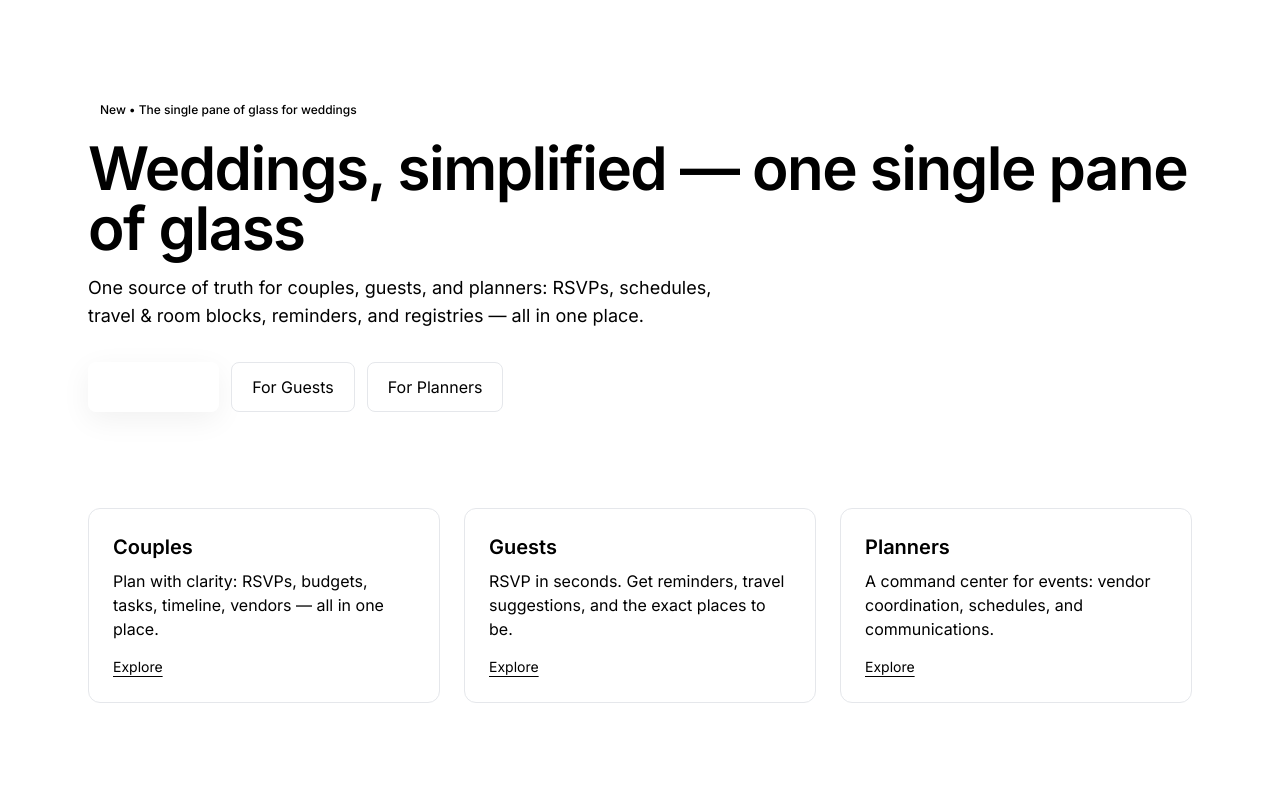
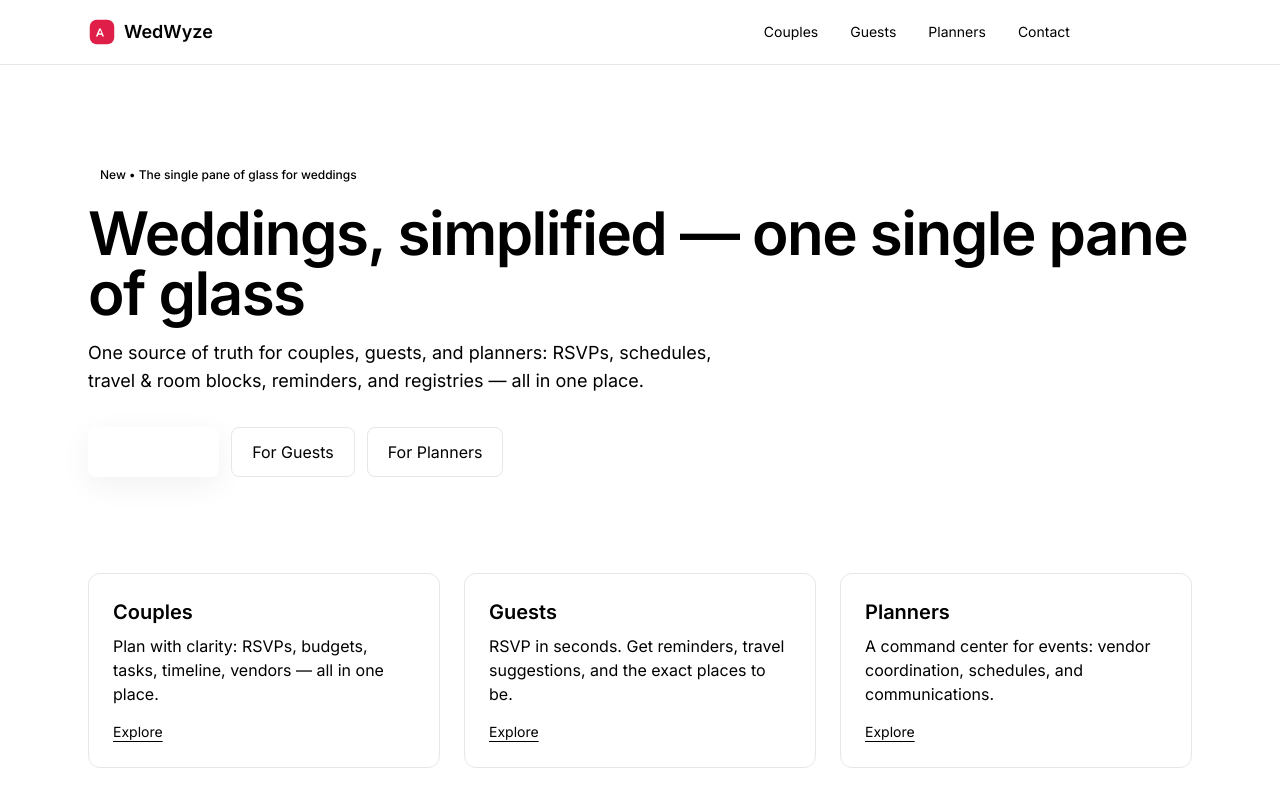
Before and after one commit to marsjc94-ctrl/WedWyze, a Next.js app: page / in a window 1280 px wide. Shown: the top 800 px of the page. Built offline with nearby package versions, Linux system fonts and the light colour scheme.

Commit message:
src/app/layout.tsx

```diff
--- a/src/app/layout.tsx
+++ b/src/app/layout.tsx
@@ -1,17 +1,30 @@
 import "./globals.css";
 import { Inter } from "next/font/google";
+import Navbar from "@/components/Navbar";
+import Footer from "@/components/Footer";
 
 const inter = Inter({ subsets: ["latin"] });
 
 export const metadata = {
-  title: "WedWyze",
-  description: "All your weddings in one place",
+  title: "WedWyze — one single pane of glass",
+  description: "One source of truth for weddings: couples, guests, planners.",
+  icons: { icon: "/favicon.svg" },
+  themeColor: "#E11D48",
+  openGraph: {
+    title: "WedWyze",
+    description: "Weddings, simplified — one single pane of glass.",
+    images: ["/og.png"], // add later if you have it
+  },
 };
 
 export default function RootLayout({ children }: { children: React.ReactNode }) {
   return (
-    <html lang="en">
-      <body className={inter.className}>{children}</body>
+    <html lang="en" className="bg-white">
+      <body className={inter.className}>
+        <Navbar />
+        <main className="min-h-[70vh]">{children}</main>
+        <Footer />
+      </body>
     </html>
   );
 }
```
